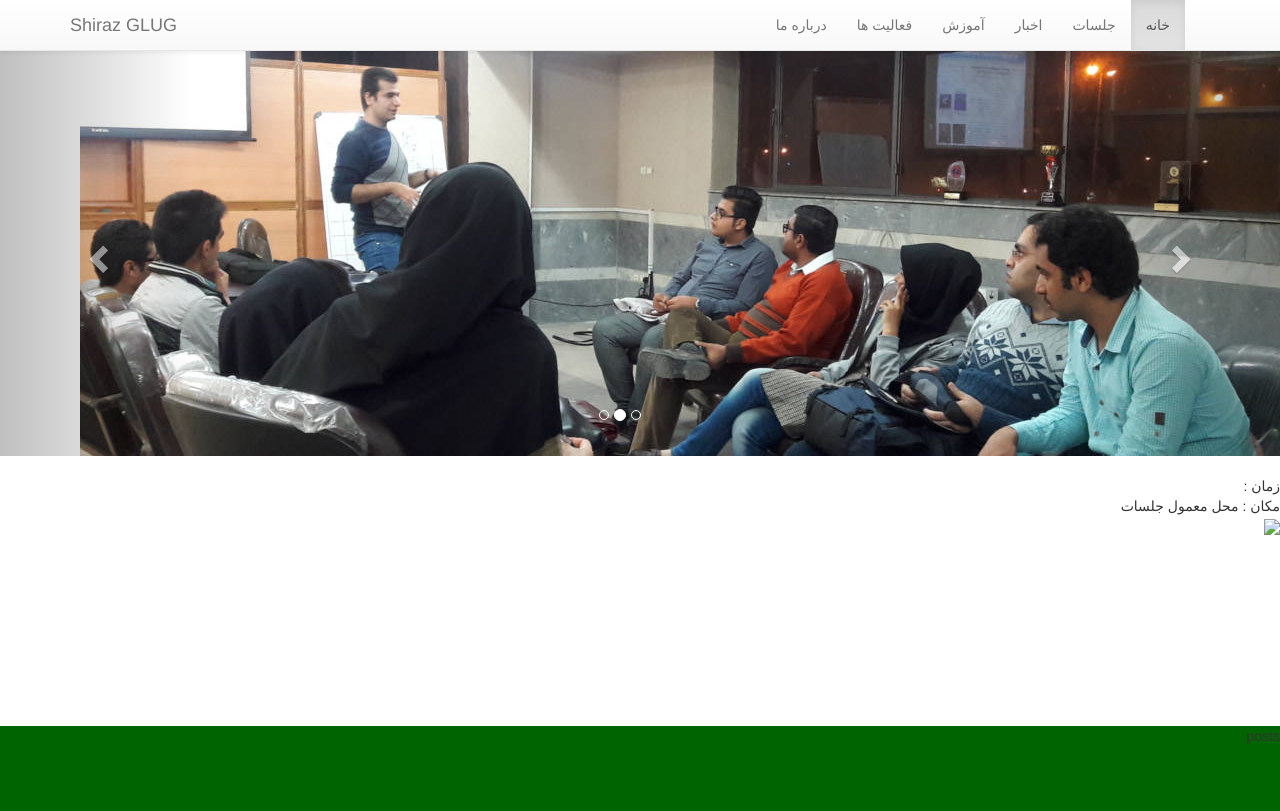
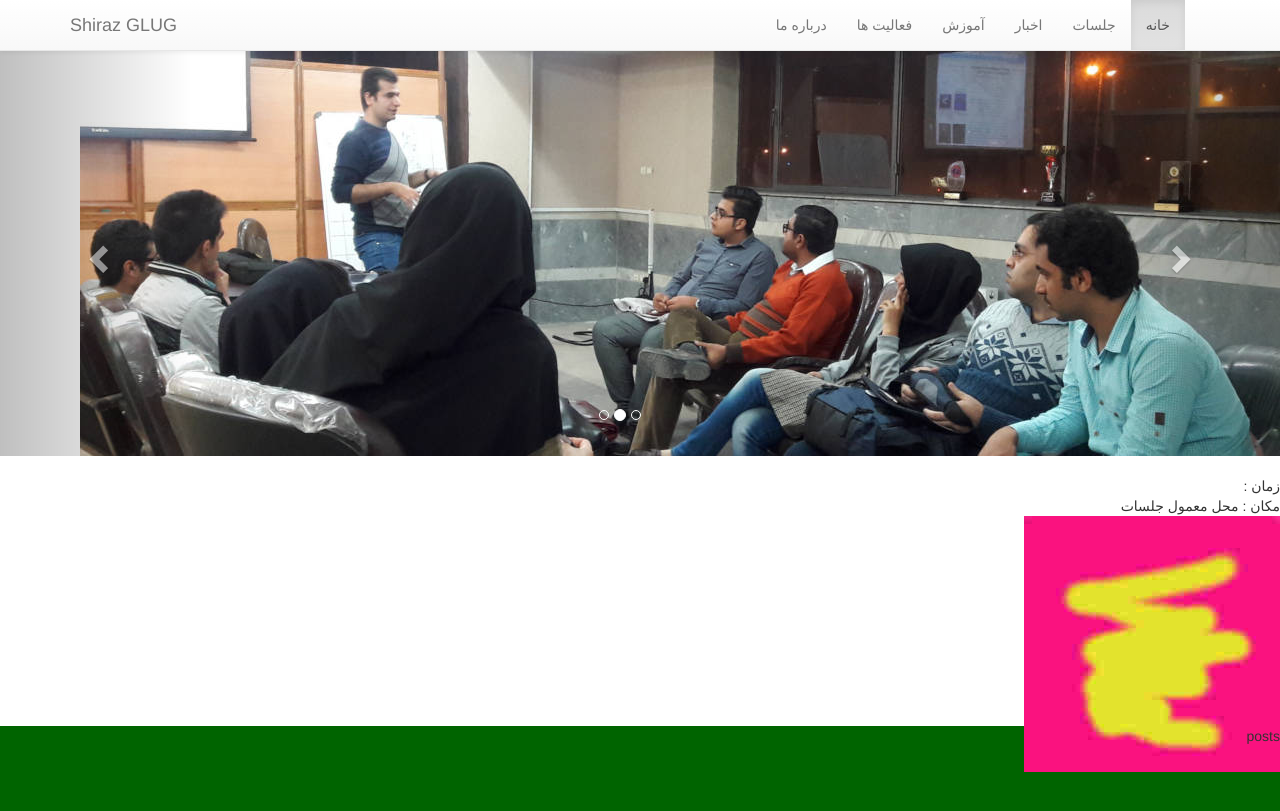
Before and after one commit to shirazlug/shirazlug, a Jekyll site: the page built from index.html, in a window 1280 px wide and 900 px high. Shown: the top 811 px of the window. Built offline with Jekyll 4.4.1, drawn with Linux system fonts in a browser that asks for light colours.

Commit message:
Update meeting.html

```diff
--- a/_includes/meeting.html
+++ b/_includes/meeting.html
@@ -24,7 +24,7 @@
   {% if site.data.metting.image %}
   <img src="{{"files/meeting/" | prepend: site.baseurl | append: site.data.metting.image }}">
   {% else %}
-  <img src="{{"files/metting/" | prepend: site.baseurl | append: "default.jpg" }}">
+  <img src="{{"files/meeting/" | prepend: site.baseurl | append: "default.jpg" }}">
   {% endif %}
 
 
```
